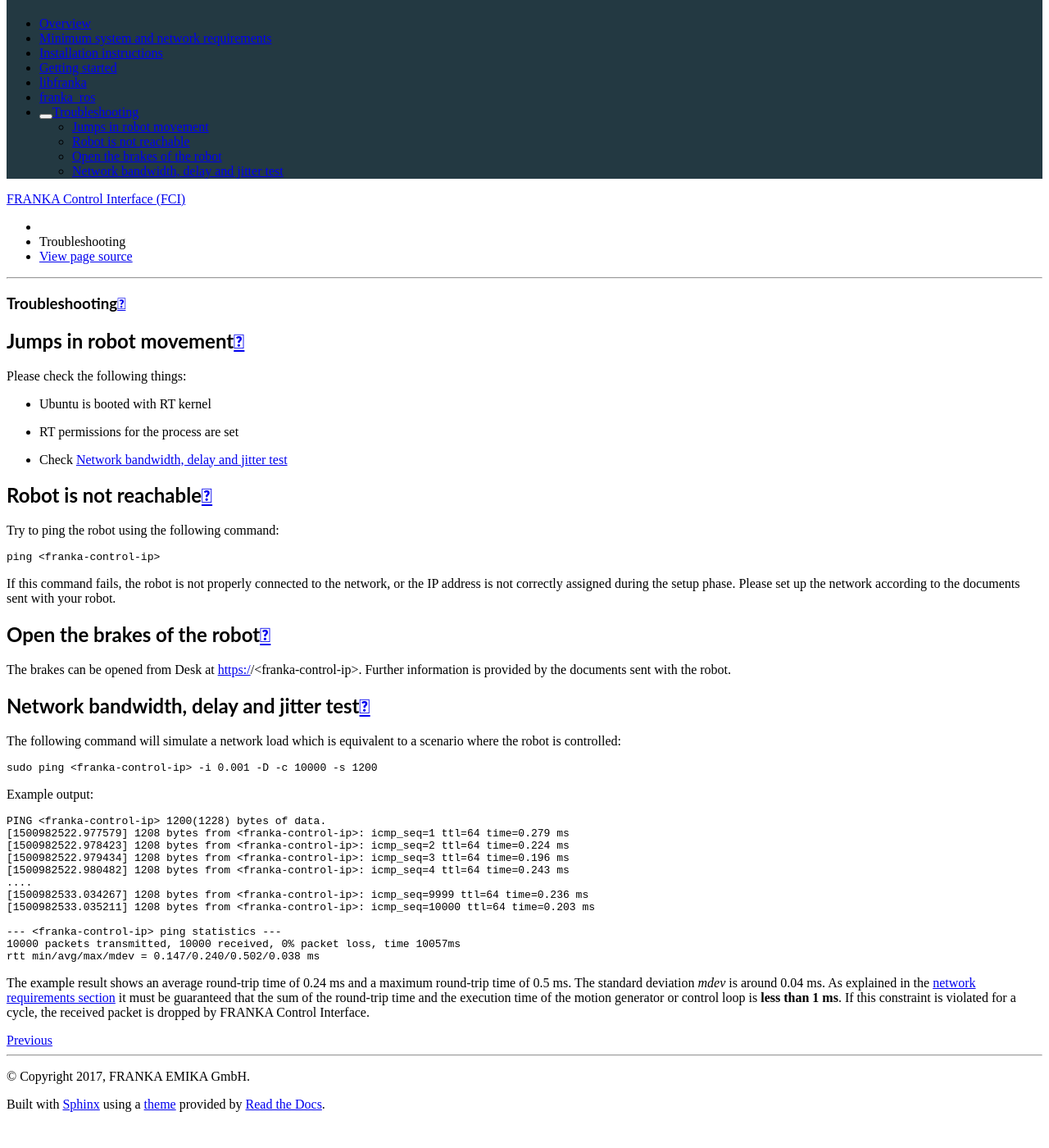
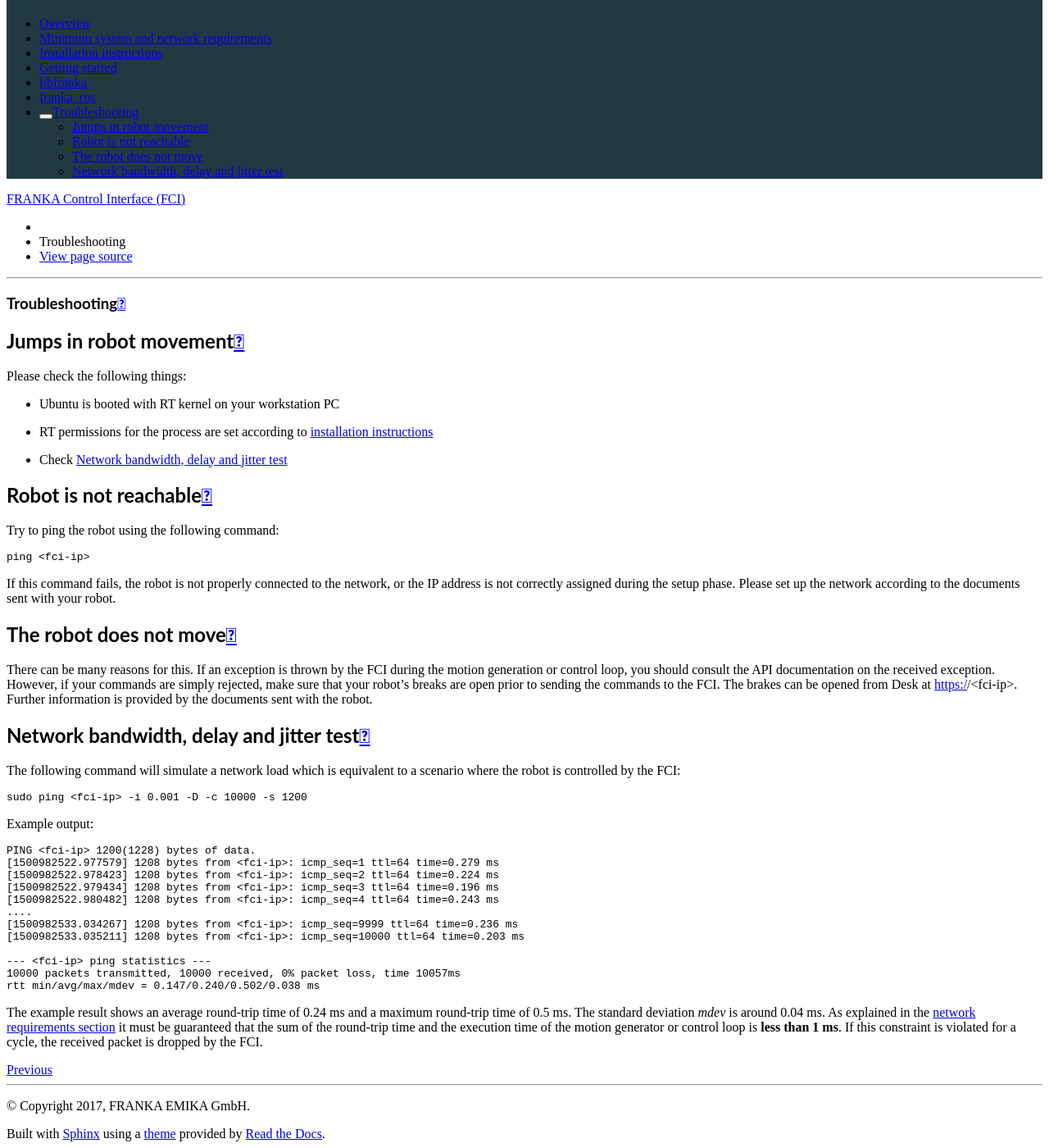
Before and after one commit to frankaemika/docs, a Sphinx documentation site: the page built from source/troubleshooting.rst, in a window 1280 px wide and 1400 px high, scrolled down 92 px. Shown: the whole window at 82% size. Built offline with Sphinx 7.4.7 and the Read the Docs theme 2.0.0, drawn with Linux system fonts in a browser that asks for light colours; before the commit the page ends 1456 px from its top, so only the background shows below that.

Commit message:
troubleshooting updated.

```diff
--- a/source/installation.rst
+++ b/source/installation.rst
@@ -20,6 +20,7 @@
  * `Howto setup Linux with PREEMPT_RT properly
    <https://wiki.linuxfoundation.org/realtime/documentation/howto/applications/preemptrt_setup>`_
 
+.. _installation-real-time:
 
 Allow user to set real-time permissions for its processes
 ^^^^^^^^^^^^^^^^^^^^^^^^^^^^^^^^^^^^^^^^^^^^^^^^^^^^^^^^^
--- a/source/troubleshooting.rst
+++ b/source/troubleshooting.rst
@@ -7,8 +7,9 @@
 
 Please check the following things:
 
-* Ubuntu is booted with RT kernel
-* RT permissions for the process are set
+* Ubuntu is booted with RT kernel on your workstation PC
+* RT permissions for the process are set according to
+  :ref:`installation instructions<installation-real-time>`
 * Check `Network bandwidth, delay and jitter test`_
 
 
@@ -22,7 +23,7 @@
 
 .. code-block:: shell
 
-    ping <franka-control-ip>
+    ping <fci-ip>
 
 If this command fails, the robot is not properly connected to the network, or the IP address
 is not correctly assigned during the setup phase. Please set up the network according to the
@@ -31,11 +32,14 @@
 
 .. _troubleshooting_open_brake:
 
-Open the brakes of the robot
-----------------------------
+The robot does not move
+-----------------------
 
-The brakes can be opened from Desk at https://<franka-control-ip>. Further information is
-provided by the documents sent with the robot.
+There can be many reasons for this. If an exception is thrown by the FCI during the motion
+generation or control loop, you should consult the API documentation on the received exception.
+However, if your commands are simply rejected, make sure that your robot's breaks are open prior to
+sending the commands to the FCI. The brakes can be opened from Desk at https://<fci-ip>.
+Further information is provided by the documents sent with the robot.
 
 
 .. _network-bandwidth-delay-test:
@@ -44,26 +48,26 @@
 ----------------------------------------
 
 The following command will simulate a network load which is equivalent to a scenario where the
-robot is controlled:
+robot is controlled by the FCI:
 
 .. code-block:: shell
 
-    sudo ping <franka-control-ip> -i 0.001 -D -c 10000 -s 1200
+    sudo ping <fci-ip> -i 0.001 -D -c 10000 -s 1200
 
 Example output:
 
 .. code-block:: shell
 
-    PING <franka-control-ip> 1200(1228) bytes of data.
-    [1500982522.977579] 1208 bytes from <franka-control-ip>: icmp_seq=1 ttl=64 time=0.279 ms
-    [1500982522.978423] 1208 bytes from <franka-control-ip>: icmp_seq=2 ttl=64 time=0.224 ms
-    [1500982522.979434] 1208 bytes from <franka-control-ip>: icmp_seq=3 ttl=64 time=0.196 ms
-    [1500982522.980482] 1208 bytes from <franka-control-ip>: icmp_seq=4 ttl=64 time=0.243 ms
+    PING <fci-ip> 1200(1228) bytes of data.
+    [1500982522.977579] 1208 bytes from <fci-ip>: icmp_seq=1 ttl=64 time=0.279 ms
+    [1500982522.978423] 1208 bytes from <fci-ip>: icmp_seq=2 ttl=64 time=0.224 ms
+    [1500982522.979434] 1208 bytes from <fci-ip>: icmp_seq=3 ttl=64 time=0.196 ms
+    [1500982522.980482] 1208 bytes from <fci-ip>: icmp_seq=4 ttl=64 time=0.243 ms
     ....
-    [1500982533.034267] 1208 bytes from <franka-control-ip>: icmp_seq=9999 ttl=64 time=0.236 ms
-    [1500982533.035211] 1208 bytes from <franka-control-ip>: icmp_seq=10000 ttl=64 time=0.203 ms
+    [1500982533.034267] 1208 bytes from <fci-ip>: icmp_seq=9999 ttl=64 time=0.236 ms
+    [1500982533.035211] 1208 bytes from <fci-ip>: icmp_seq=10000 ttl=64 time=0.203 ms
 
-    --- <franka-control-ip> ping statistics ---
+    --- <fci-ip> ping statistics ---
     10000 packets transmitted, 10000 received, 0% packet loss, time 10057ms
     rtt min/avg/max/mdev = 0.147/0.240/0.502/0.038 ms
 
@@ -73,4 +77,4 @@
 :ref:`network requirements section<requirement-network>` it must be guaranteed that the sum of the
 round-trip time and the execution time of the motion generator or control loop is
 **less than 1 ms**. If this constraint is violated for a cycle, the received packet is dropped by
-FRANKA Control Interface.
+the FCI.
```
